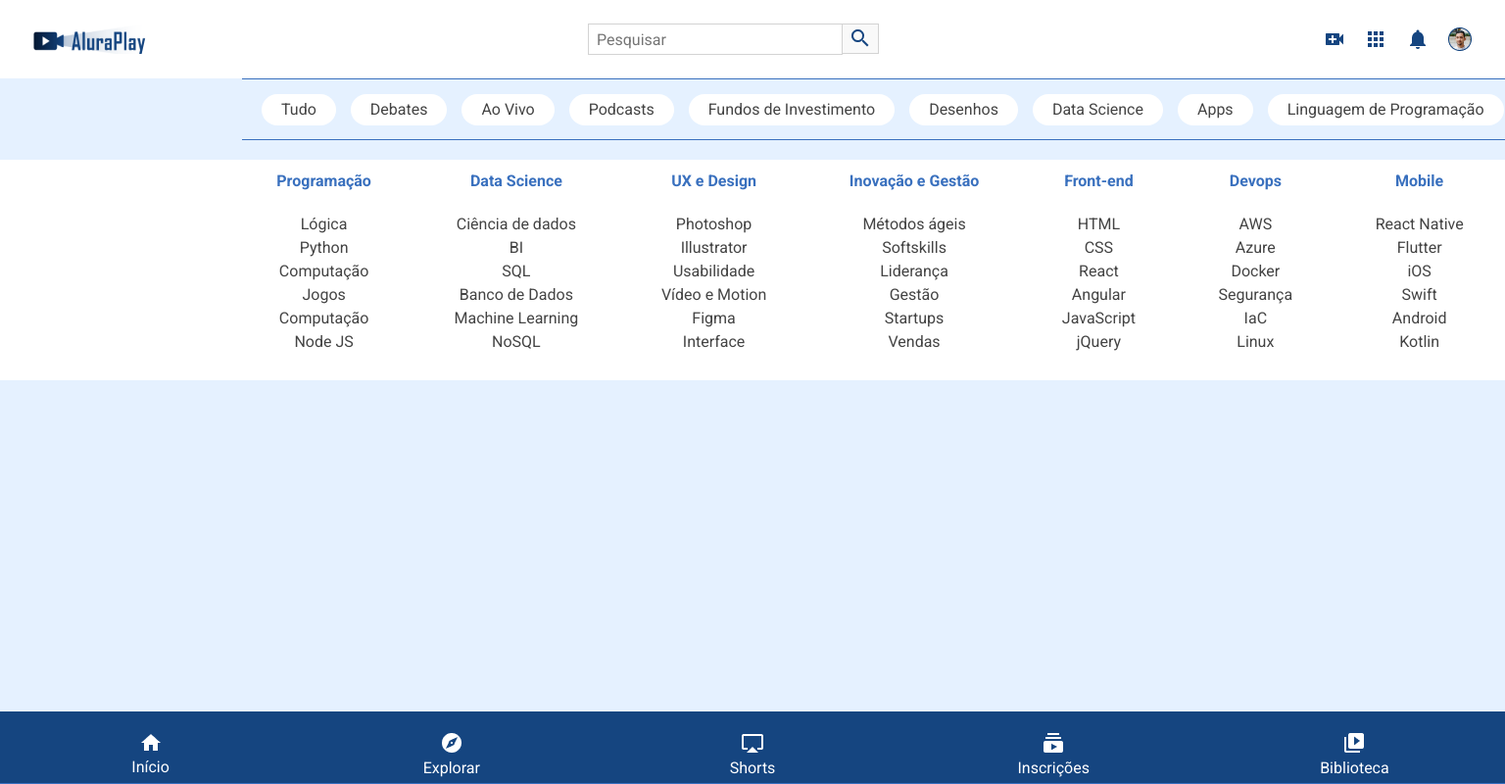
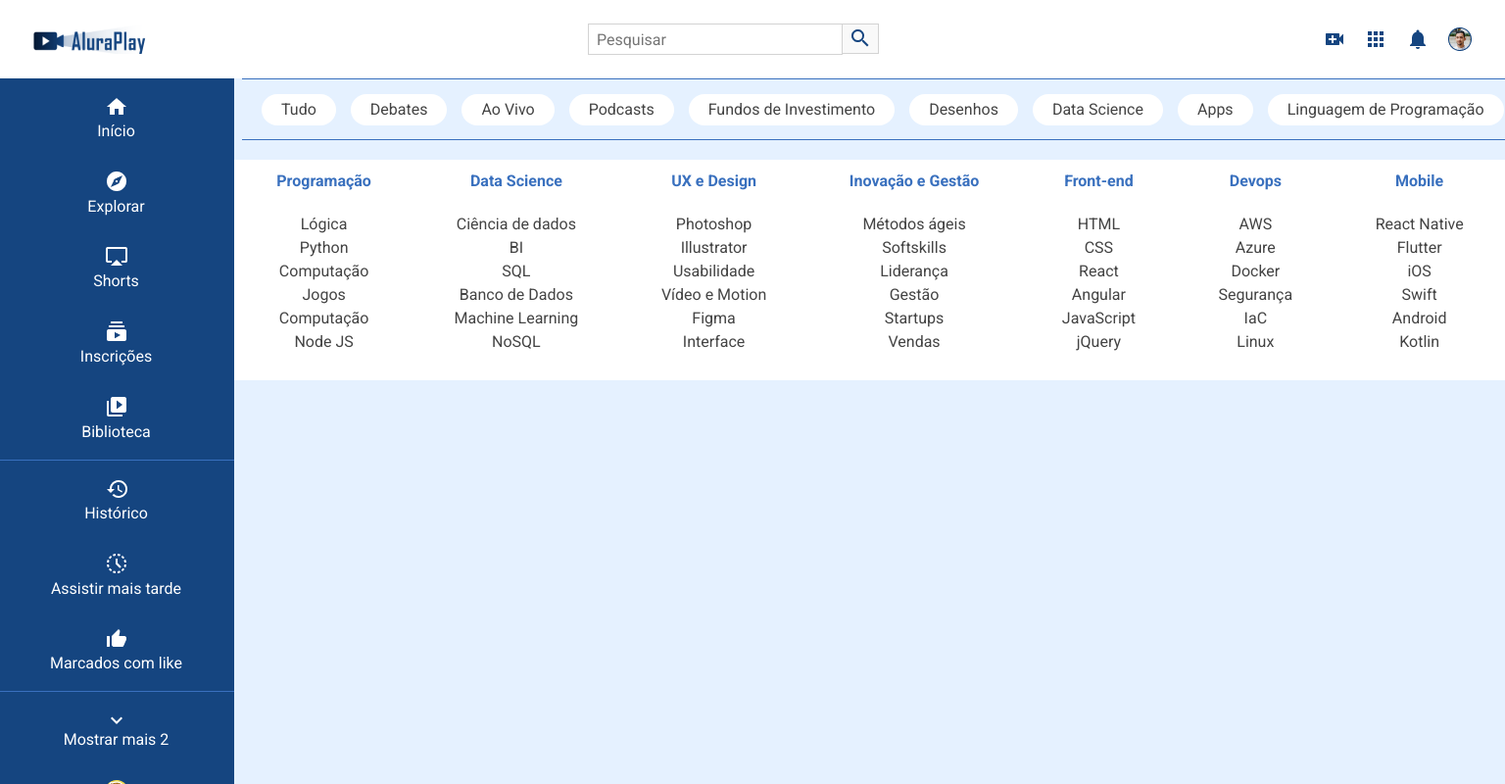
Before and after one commit to sabrinabuenof/aluraplay, a plain HTML site: page index.html in a window 1536 px wide. Shown: the whole page at 98% size. Drawn offline with Linux system fonts and the light colour scheme.

Commit message:
inserindo listas

```diff
--- a/css/flexbox.css
+++ b/css/flexbox.css
@@ -1,11 +1,12 @@
 /* CABEÇALHO */
 .cabecalho__container {
-    display:flex;
+    display: flex;
     justify-content: space-between;
     align-items: center;
     position: fixed;
     top: 0;
 }
+
 .cabecalho__pesquisar__item {
     display: none;
 }
@@ -16,7 +17,7 @@
     position: fixed;
     bottom: 0%;
     height: 74px;
-    width: 100% ;
+    width: 100%;
 }
 
 .menu__lista li {
@@ -42,8 +43,6 @@
 }
 
 
-
-
 /* SUPERIOR SEÇÃO */
 .superior__secao__container {
     display: flex;
@@ -59,7 +58,7 @@
     display: flex;
     /* flex-direction: column;
     flex-wrap: wrap;  essas duas linhas significam a mesma coisa que 'flex-flow:column'*/
-    flex-flow:column wrap;
+    flex-flow: column wrap;
 }
 
 
@@ -75,3 +74,44 @@
         justify-content: space-between;
     }
 }
+
+/* MENU LATERAL PARA TELAS DE TABLETS */
+
+@media (min-width: 834px) {
+
+    .menu__container {
+        left: 0;
+        height: auto;
+        width: 74px;
+        top: 80px;
+    }
+
+    .menu__lista {
+        flex-direction: column;
+        justify-content: flex-start;
+        padding-top: 15px;
+        gap: 33px;
+    }
+
+}
+
+
+@media (min-width: 1440px) {
+
+    .menu__container {
+        width: 239px;
+        overflow: scroll;
+    }
+
+    .menu__lista:nth-child(2),
+    .menu__lista:nth-child(3),
+    .menu__lista:nth-child(4) {
+        display: flex;
+    }
+
+    .menu__lista {
+        height: auto;
+        padding: 20px 17px 20px 15px;
+    }
+
+}
```
